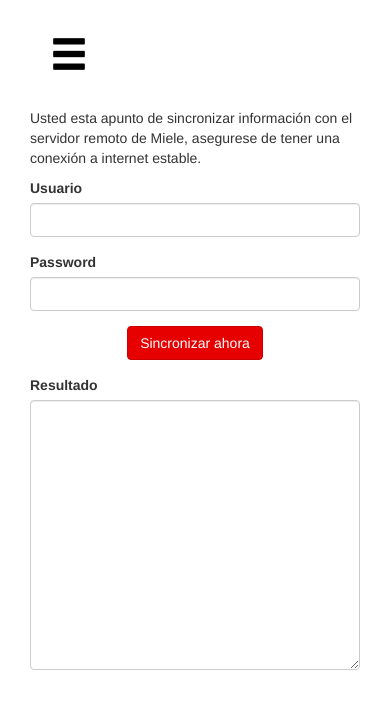
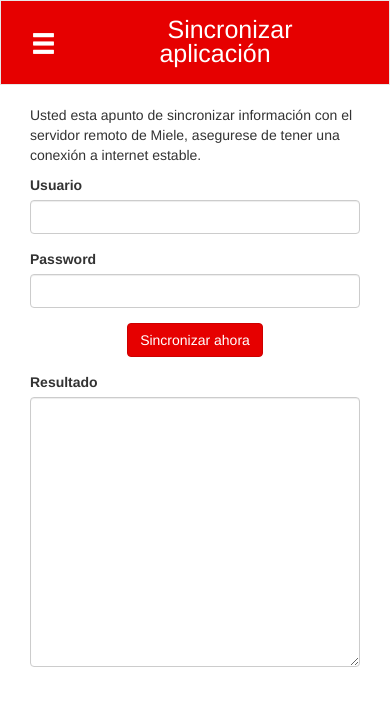
Before and after one commit to apernet/MieleApp, a plain HTML site: page public_html/sync.html in a window 390 px wide. Drawn offline with Linux system fonts and the light colour scheme; some packages are replaced by stand-ins of ours.

Commit message:
styles added

```diff
--- a/public_html/css/sync.css
+++ b/public_html/css/sync.css
@@ -15,3 +15,28 @@ and open the template in the editor.
 .result-container{
     min-height: 270px;
 }
+
+.navbar{
+    background-color: #E60000;
+    min-height: 85px;
+    display: flex;
+    align-items: center;
+    padding-right: 30px;
+}
+
+.navbar-header {
+    float: left;
+    padding: 15px;
+    text-align: center;
+    width: 100%;
+}
+.navbar-brand {
+    float:none;
+    color:white !important;
+    font-size: 25px;
+
+}
+
+.btn-menu {
+    margin: 15px;
+}
--- a/public_html/sync.html
+++ b/public_html/sync.html
@@ -20,8 +20,14 @@ and open the template in the editor.
     </head>
     <body>
         <div id="pageWrapper">
+            <nav class="navbar navbar-default" role="navigation">
+                <span class="navbar-brand btn-menu glyphicon glyphicon-menu-hamburger" id="menu-toggle"></span>
+                <div class="navbar-header">
+
+                    <a class="navbar-brand" href="#">Sincronizar aplicación</a>
+                </div>
+            </nav>
             <div class="container">
-                <span class="btn-menu glyphicon glyphicon-menu-hamburger" id="menu-toggle"></span>
                 <div class="col-xs-12 col-sm-12 col-md-12 col-lg-12">
                     <p>Usted esta apunto de sincronizar información con el servidor remoto de Miele, asegurese de tener una conexión a internet estable.</p>
                 </div>
```
